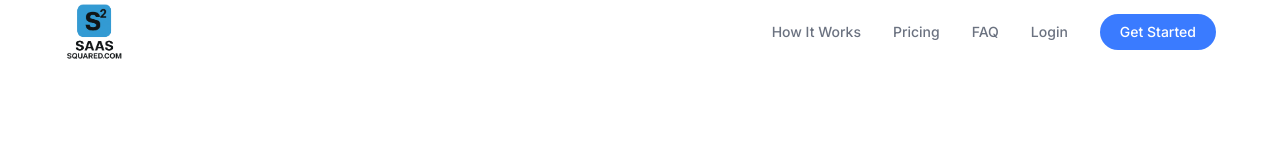
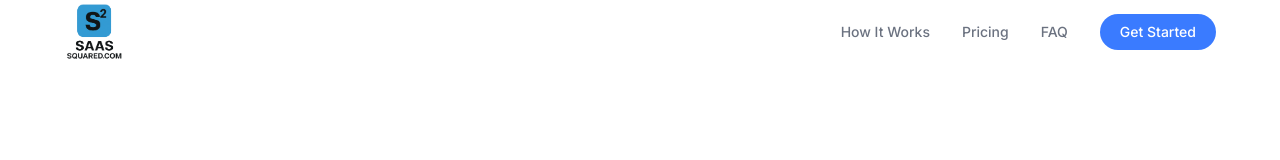
Before and after one commit to KarimHammad2/saas2, a Next.js app: page / in a window 1280 px wide. Shown: the top 160 px of the page. Built offline with nearby package versions, Linux system fonts and the light colour scheme.

Commit message:
Update header component
Made-with: Cursor

```diff
--- a/components/header.tsx
+++ b/components/header.tsx
@@ -55,12 +55,6 @@ export function Header() {
             FAQ
           </Link>
           <Link
-            href="#"
-            className="text-sm font-medium text-muted-foreground transition-colors hover:text-foreground"
-          >
-            Login
-          </Link>
-          <Link
             href="#cta"
             className="inline-flex h-9 items-center rounded-full bg-primary px-5 text-sm font-medium text-primary-foreground transition-colors hover:bg-primary/90"
           >
@@ -102,13 +96,6 @@ export function Header() {
               FAQ
             </Link>
             <Link
-              href="#"
-              onClick={() => setMobileOpen(false)}
-              className="rounded-lg px-3 py-2.5 text-sm font-medium text-muted-foreground transition-colors hover:bg-secondary hover:text-foreground"
-            >
-              Login
-            </Link>
-            <Link
               href="#cta"
               onClick={() => setMobileOpen(false)}
               className="mt-2 inline-flex h-10 items-center justify-center rounded-full bg-primary px-5 text-sm font-medium text-primary-foreground transition-colors hover:bg-primary/90"
```
